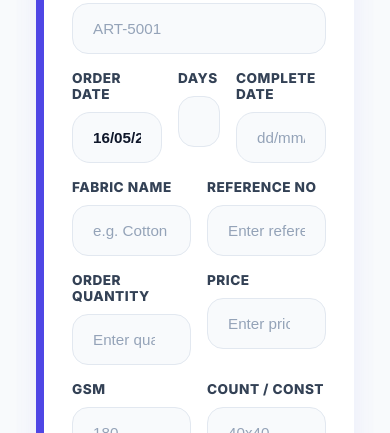
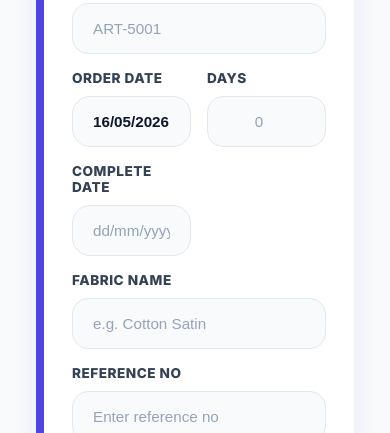
Before and after one commit to DevvVaghasiya/vatsalya-lifestyle, a React (Vite) app in the folder frontend/: page /add-order in a window 390 px wide. Shown: the part 411-844 px from the top of the page. Built offline with nearby package versions, Linux system fonts and the light colour scheme; no server answers; sample sign-in values are in the browser's storage.

Commit message:
fix: adjust Days field layout and improve overall form responsiveness in AddOrder

```diff
--- a/frontend/src/pages/AddOrder.jsx
+++ b/frontend/src/pages/AddOrder.jsx
@@ -339,8 +339,8 @@ const AddOrder = () => {
               <input type="text" className="form-input" name="styleNo" placeholder="ART-5001" value={formData.styleNo} onChange={handleChange} style={{ backgroundColor: '#F8FAFC', borderRadius: '16px' }} />
             </div>
 
-            <div className="flex gap-4 mb-4">
-              <div className="form-group" style={{ flex: 1, marginBottom: 0 }}>
+            <div style={{ display: 'grid', gridTemplateColumns: 'repeat(auto-fit, minmax(100px, 1fr))', gap: '16px', marginBottom: '16px' }}>
+              <div className="form-group" style={{ marginBottom: 0 }}>
                 <label className="form-label">Order Date</label>
                 <DatePicker
                   selected={formData.orderDate ? new Date(formData.orderDate) : null}
@@ -351,11 +351,19 @@ const AddOrder = () => {
                   style={{ backgroundColor: '#F8FAFC', borderRadius: '16px' }}
                 />
               </div>
-              <div className="form-group" style={{ flex: 0.4, marginBottom: 0 }}>
+              <div className="form-group" style={{ marginBottom: 0 }}>
                 <label className="form-label">Days</label>
-                <input type="number" className="form-input" name="days" placeholder="0" value={formData.days} onChange={handleChange} style={{ backgroundColor: '#F8FAFC', borderRadius: '16px' }} />
+                <input
+                  type="number"
+                  className="form-input"
+                  name="days"
+                  placeholder="0"
+                  value={formData.days}
+                  onChange={handleChange}
+                  style={{ backgroundColor: '#F8FAFC', borderRadius: '16px', textAlign: 'center' }}
+                />
               </div>
-              <div className="form-group" style={{ flex: 1, marginBottom: 0 }}>
+              <div className="form-group" style={{ marginBottom: 0 }}>
                 <label className="form-label">Complete Date</label>
                 <DatePicker
                   selected={formData.expectedCompletionDate ? new Date(formData.expectedCompletionDate) : null}
@@ -368,45 +376,45 @@ const AddOrder = () => {
               </div>
             </div>
 
-            <div className="flex gap-4 mb-4">
-              <div className="form-group" style={{ flex: 1, marginBottom: 0 }}>
+            <div style={{ display: 'grid', gridTemplateColumns: 'repeat(auto-fit, minmax(140px, 1fr))', gap: '16px', marginBottom: '16px' }}>
+              <div className="form-group" style={{ marginBottom: 0 }}>
                 <label className="form-label">Fabric Name</label>
                 <input type="text" className="form-input" name="fabricName" placeholder="e.g. Cotton Satin" value={formData.fabricName} onChange={handleChange} style={{ backgroundColor: '#F8FAFC', borderRadius: '16px' }} />
               </div>
-              <div className="form-group" style={{ flex: 1, marginBottom: 0 }}>
+              <div className="form-group" style={{ marginBottom: 0 }}>
                 <label className="form-label">Reference No</label>
                 <input type="text" className="form-input" name="referenceNo" placeholder="Enter reference no" value={formData.referenceNo} onChange={handleChange} style={{ backgroundColor: '#F8FAFC', borderRadius: '16px' }} />
               </div>
             </div>
 
-            <div className="flex gap-4 mb-4">
-              <div className="form-group" style={{ flex: 1, marginBottom: 0 }}>
+            <div style={{ display: 'grid', gridTemplateColumns: 'repeat(auto-fit, minmax(140px, 1fr))', gap: '16px', marginBottom: '16px' }}>
+              <div className="form-group" style={{ marginBottom: 0 }}>
                 <label className="form-label">Order Quantity</label>
                 <input type="number" className="form-input" name="orderQuantity" placeholder="Enter quantity" value={formData.orderQuantity} onChange={handleChange} style={{ backgroundColor: '#F8FAFC', borderRadius: '16px' }} />
               </div>
-              <div className="form-group" style={{ flex: 1, marginBottom: 0 }}>
+              <div className="form-group" style={{ marginBottom: 0 }}>
                 <label className="form-label">Price</label>
                 <input type="number" className="form-input" name="orderPrice" placeholder="Enter price" value={formData.orderPrice} onChange={handleChange} style={{ backgroundColor: '#F8FAFC', borderRadius: '16px' }} />
               </div>
             </div>
 
-            <div className="flex gap-4 mb-4">
-              <div className="form-group" style={{ flex: 1, marginBottom: 0 }}>
+            <div style={{ display: 'grid', gridTemplateColumns: 'repeat(auto-fit, minmax(140px, 1fr))', gap: '16px', marginBottom: '16px' }}>
+              <div className="form-group" style={{ marginBottom: 0 }}>
                 <label className="form-label">GSM</label>
                 <input type="text" className="form-input" name="gsm" placeholder="180" value={formData.gsm} onChange={handleChange} style={{ backgroundColor: '#F8FAFC', borderRadius: '16px' }} />
               </div>
-              <div className="form-group" style={{ flex: 1, marginBottom: 0 }}>
+              <div className="form-group" style={{ marginBottom: 0 }}>
                 <label className="form-label">Count / Const</label>
                 <input type="text" className="form-input" name="countConst" placeholder="40x40" value={formData.countConst} onChange={handleChange} style={{ backgroundColor: '#F8FAFC', borderRadius: '16px' }} />
               </div>
             </div>
 
-            <div className="flex gap-4 mb-4">
-              <div className="form-group" style={{ flex: 1, marginBottom: 0 }}>
+            <div style={{ display: 'grid', gridTemplateColumns: 'repeat(auto-fit, minmax(140px, 1fr))', gap: '16px', marginBottom: '16px' }}>
+              <div className="form-group" style={{ marginBottom: 0 }}>
                 <label className="form-label">Width</label>
                 <input type="text" className="form-input" name="width" placeholder="e.g. 45 inches" value={formData.width} onChange={handleChange} style={{ backgroundColor: '#F8FAFC', borderRadius: '16px' }} />
               </div>
-              <div className="form-group" style={{ flex: 1, marginBottom: 0 }}>
+              <div className="form-group" style={{ marginBottom: 0 }}>
                 <label className="form-label">Design</label>
                 <input type="text" className="form-input" name="design" placeholder="e.g. Floral Print" value={formData.design} onChange={handleChange} style={{ backgroundColor: '#F8FAFC', borderRadius: '16px' }} />
               </div>
```
